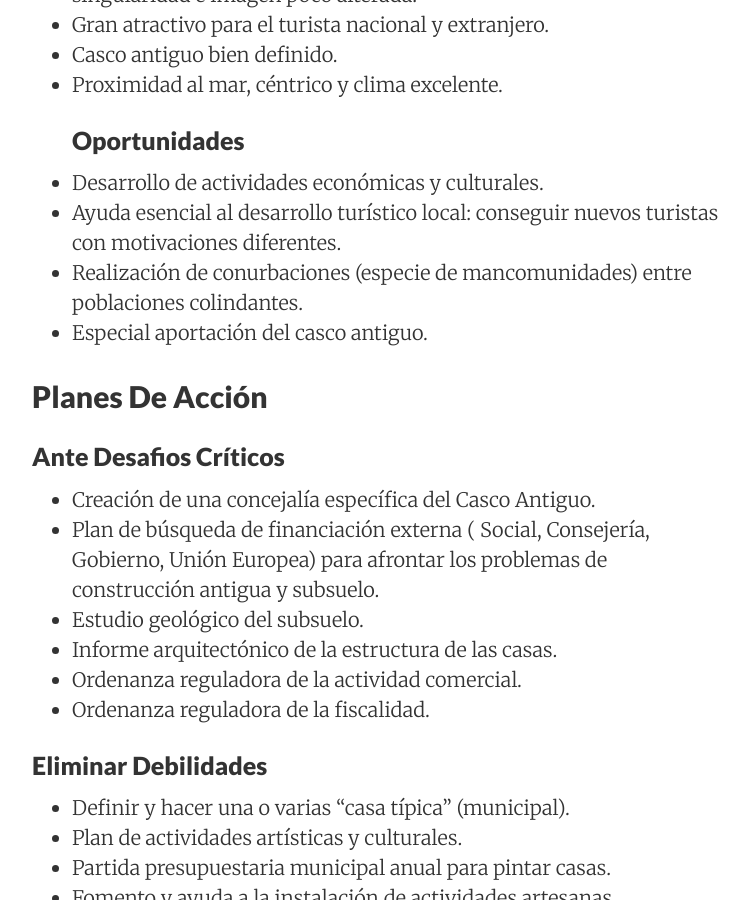
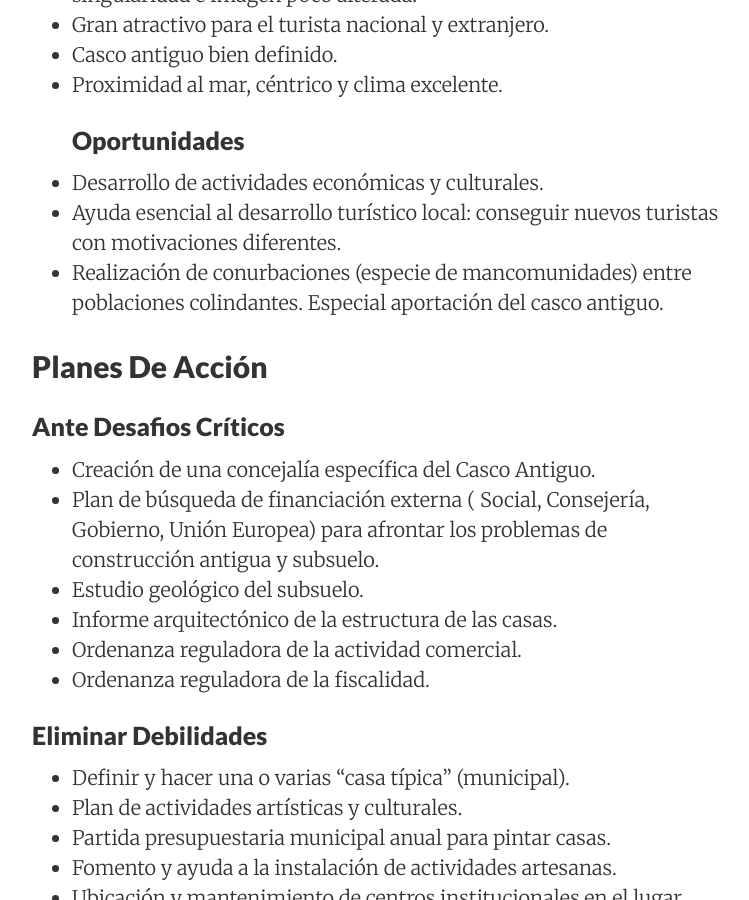
Before and after one commit to mortjac/equi, a Jekyll site: the page built from _posts/2015-07-11-ideas-estrategicas.md, in a window 1280 px wide and 900 px high, scrolled down 2695 px. Shown: the whole window, without its empty margins (258-1007 px from the left). Built offline with Jekyll 4.4.1, drawn with Linux system fonts in a browser that asks for light colours; nearby versions of some CDN libraries.

```diff
--- a/_posts/2015-07-11-ideas-estrategicas.md
+++ b/_posts/2015-07-11-ideas-estrategicas.md
@@ -63,8 +63,7 @@ Así convertirlo en el mayor aliciente para el fomento y promoción turística d
 
 - Desarrollo de actividades económicas y culturales.
 - Ayuda  esencial al desarrollo turístico local: conseguir nuevos turistas con motivaciones diferentes.
-- Realización de conurbaciones (especie de mancomunidades) entre poblaciones colindantes.
-- Especial aportación del casco antiguo.
+- Realización de conurbaciones (especie de mancomunidades) entre poblaciones colindantes. Especial aportación del casco antiguo.
 
 ## Planes De Acción
 
```
